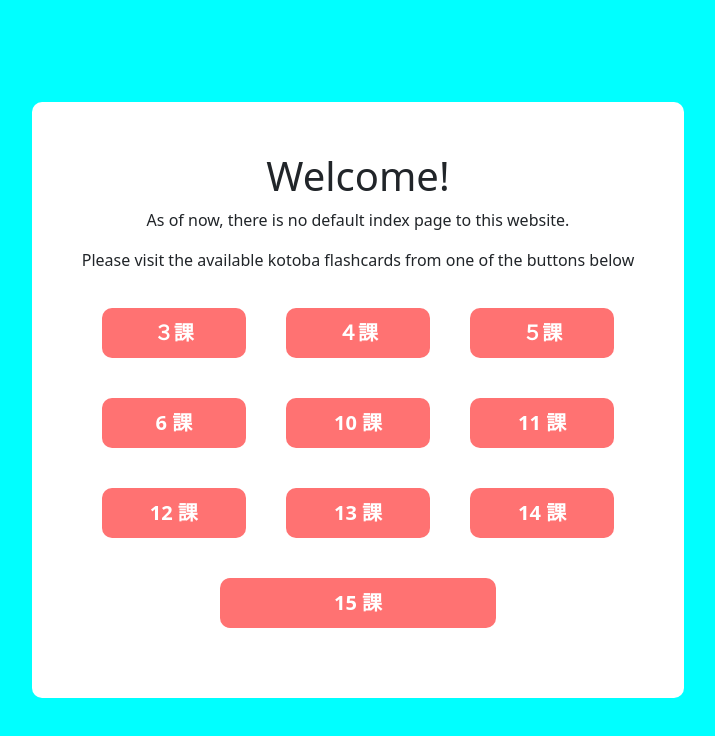
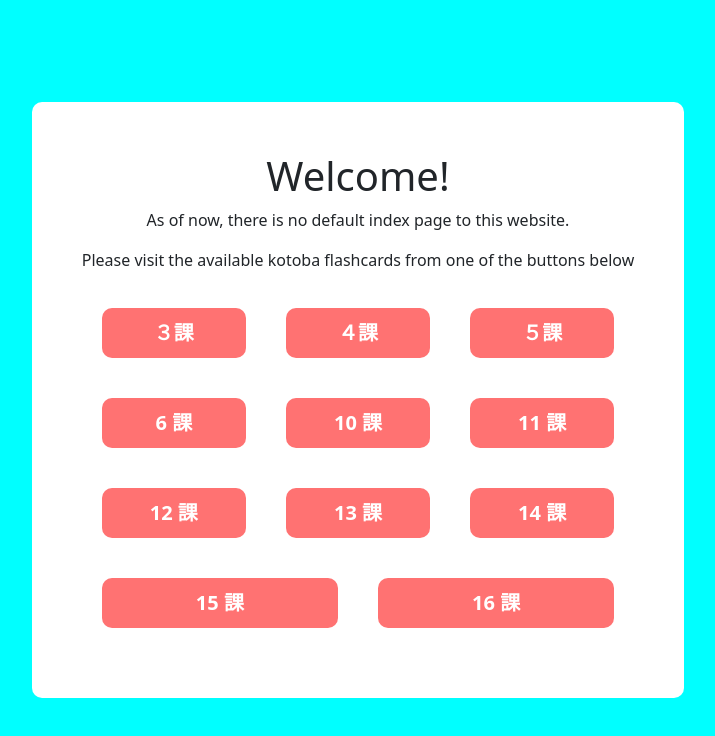
Before and after one commit to SorataBaka/kotobakado-fe, a Next.js app: page / in a window 1280 px wide. Shown: the top 736 px of the page, without its empty margins (282-997 px from the left). Built offline with nearby package versions, Linux system fonts and the light colour scheme.

Commit message:
feat: 16ka

```diff
--- /dev/null
+++ b/assets/16ka.json
@@ -0,0 +1 @@
+[{"english":"guide map","japanese":"あんないず"},{"english":"need","japanese":"いる"},{"english":"return","japanese":"かえす"},{"english":"student identification card","japanese":"がくせいしょう"},{"english":"prohibition/ban","japanese":"きんし"},{"english":"wedding ceremony","japanese":"けっこんしき"},{"english":"the end of the month","japanese":"げつまつ"},{"english":"medical examination","japanese":"けんこうしんだん"},{"english":"renewal/extension","japanese":"こうしん"},{"english":"renew/extend","japanese":"こうしんする"},{"english":"break/destroy","japanese":"こわす"},{"english":"resident card","japanese":"ざいりゅうカード"},{"english":"document","japanese":"しょるい"},{"english":"application form","japanese":"しんせいしょ"},{"english":"asl/request","japanese":"たのむ"},{"english":"parking","japanese":"ちゅうしゃ"},{"english":"tell(a lie)","japanese":"うそをつく"},{"english":"register","japanese":"とうろくする"},{"english":"give lodging/a place to stay","japanese":"とめる"},{"english":"passport","japanese":"パスポート"},{"english":"art museum","japanese":"びじゅつかん"},{"english":"cool/refrigerate","japanese":"ひやす"},{"english":"Brazil","japanese":"ブラジル"},{"english":"Interview","japanese":"めんせつ"},{"english":"open","japanese":"やる"},{"english":"mail/mail service","japanese":"ゆうびん"},{"english":"reserve/booking","japanese":"よやくする"}]
--- a/pages/index.jsx
+++ b/pages/index.jsx
@@ -102,6 +102,14 @@ export default function Index() {
 					>
 						15 課
 					</button>
+					<button
+						className={"btn btn-primary" + " " + styles.button}
+						onClick={() => {
+							handleClick("16");
+						}}
+					>
+						16 課
+					</button>
 				</div>
 			</div>
 		</div>
```
